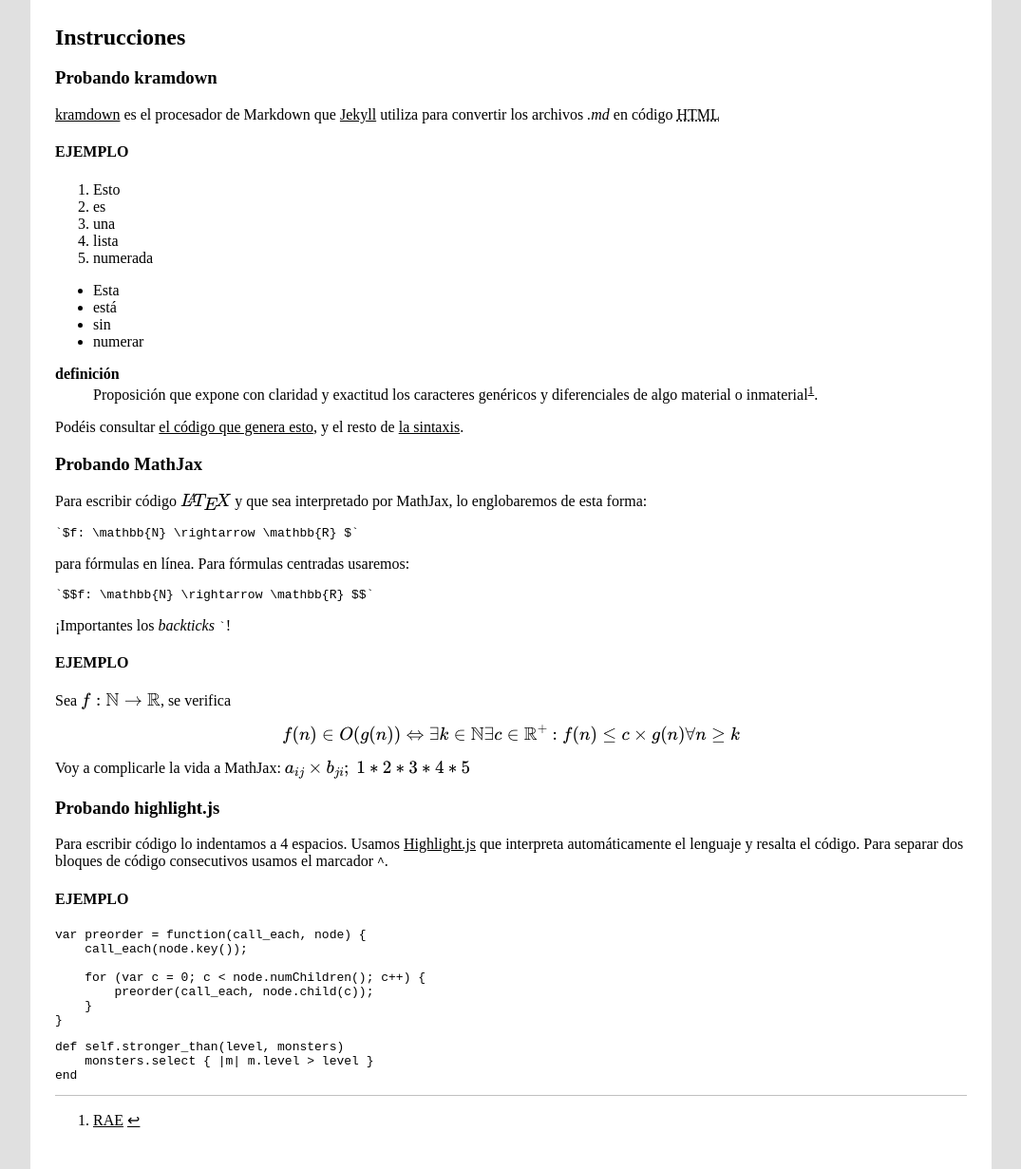
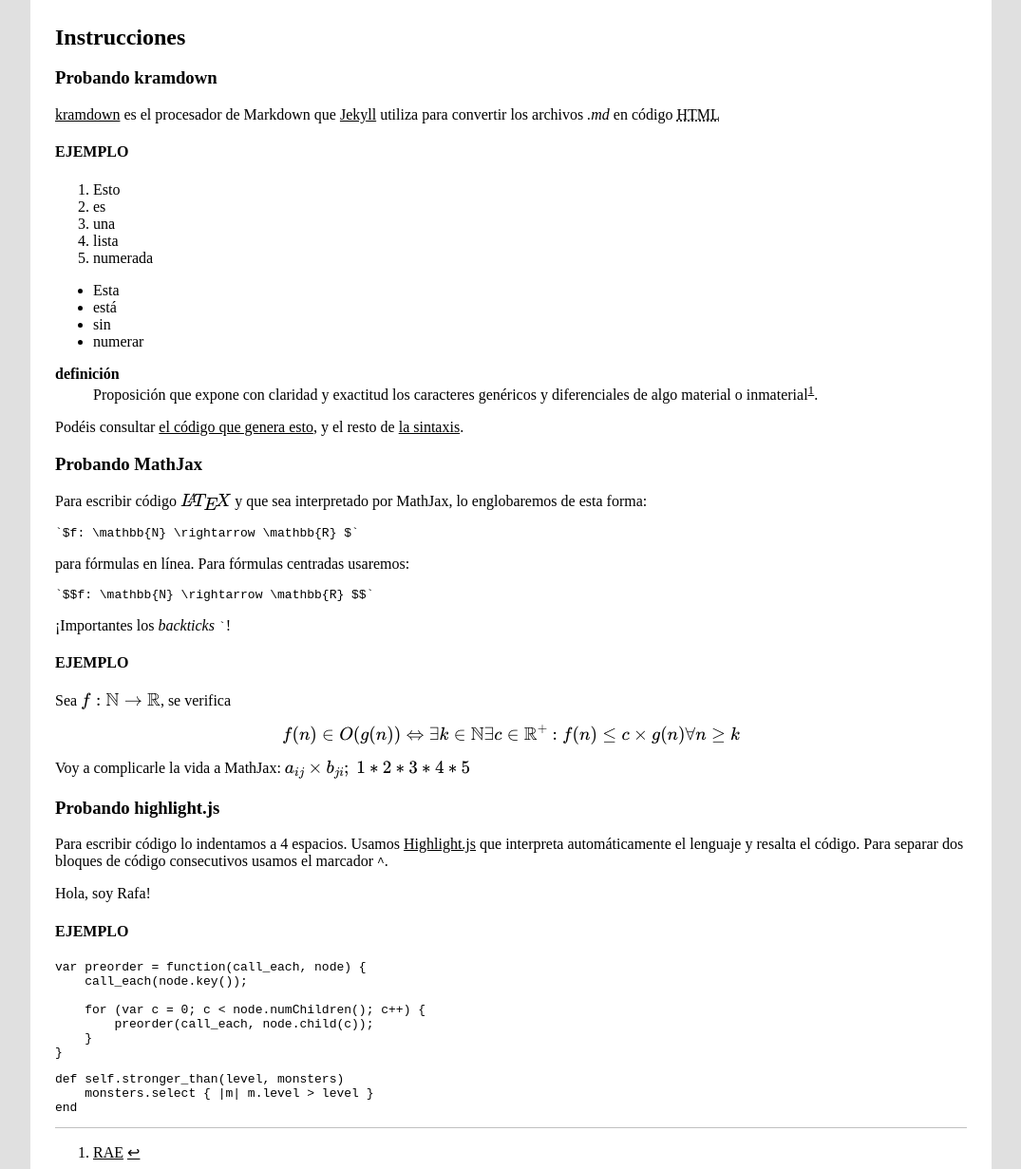
Before and after one commit to fdavidcl/web-notes, a Jekyll site: the page built from _posts/2014-3-6-testpost.md, in a window 1280 px wide. Shown: the part 100-1331 px from the top of the page at 95% size, without its empty margins (102-1177 px from the left). Built offline with Jekyll 4.4.1, drawn with Linux system fonts in a browser that asks for light colours; formulas are drawn with MathJax 3; grey boxes are pictures that could not be loaded.

Commit message:
prueba fork

```diff
--- a/_posts/2014-3-6-testpost.md
+++ b/_posts/2014-3-6-testpost.md
@@ -59,6 +59,8 @@ Para escribir código lo indentamos a 4 espacios. Usamos [Highlight.js](http://h
 que interpreta automáticamente el lenguaje y resalta el código. Para separar dos bloques de
 código consecutivos usamos el marcador `^`.
 
+Hola, soy Rafa!
+
 #### Ejemplo
 
     var preorder = function(call_each, node) {
```
